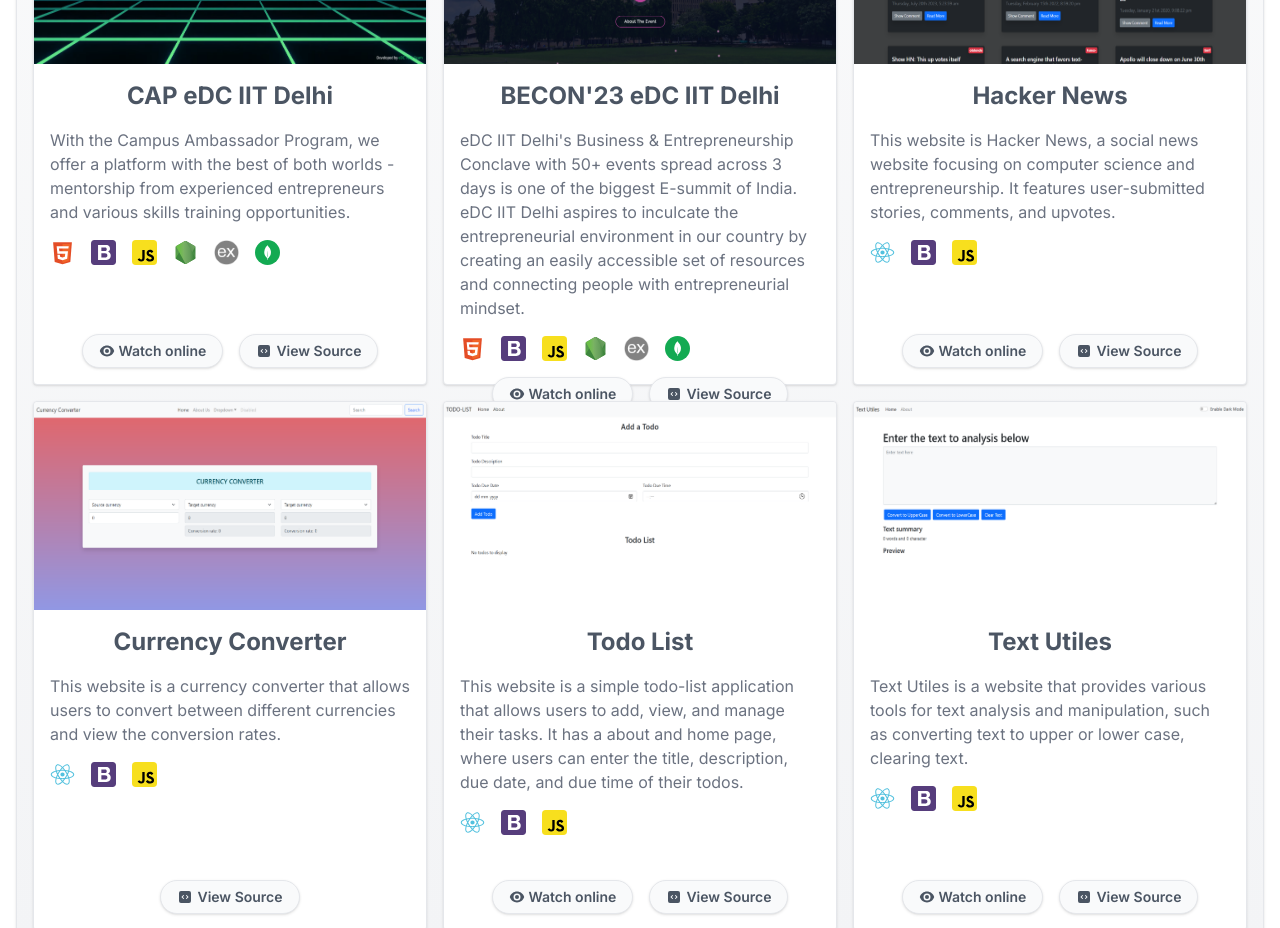
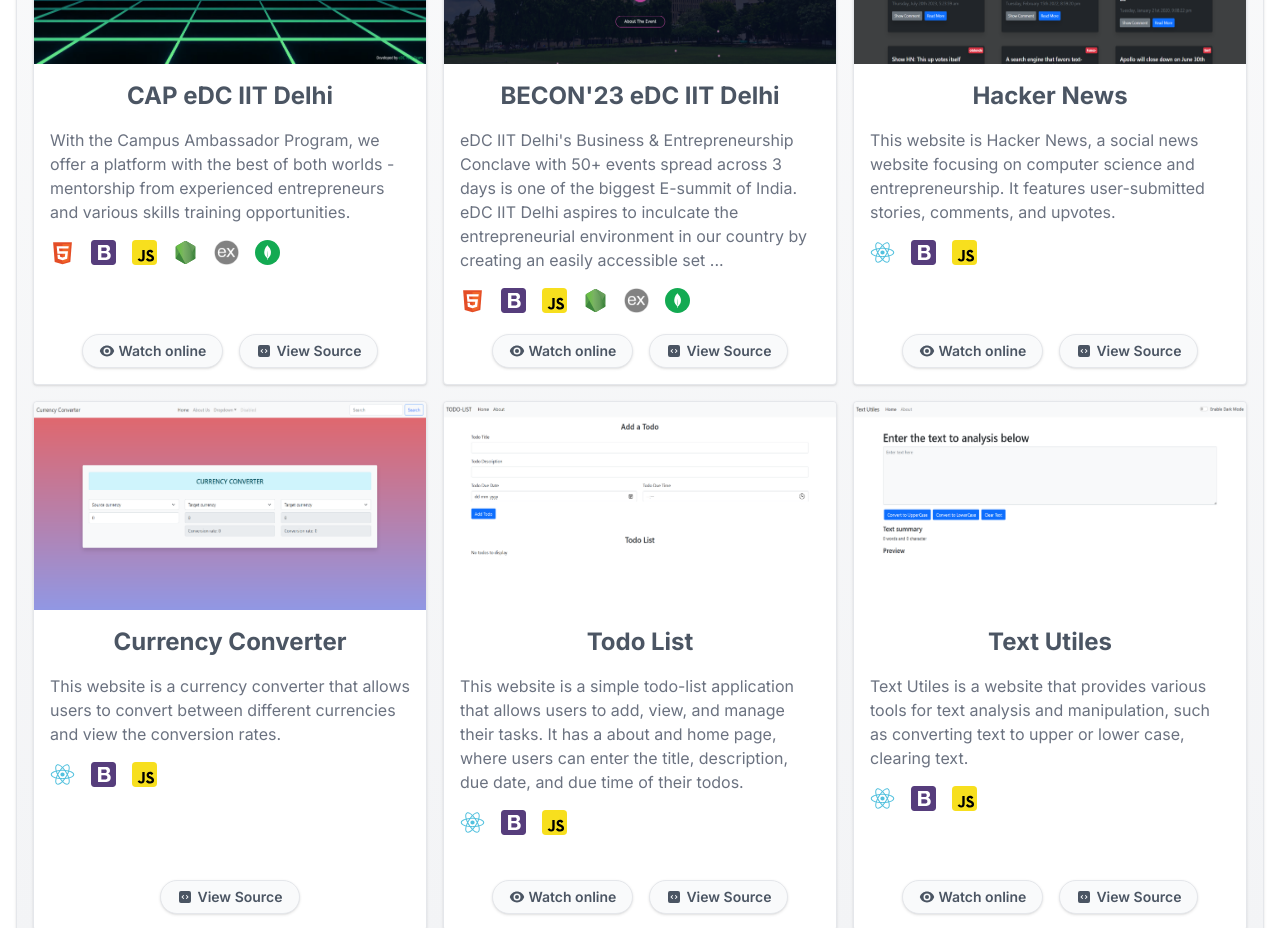
Before and after one commit to SaurabhTiwari4093/portfolio, a Next.js app: page /projects in a window 1280 px wide. Shown: the part 1660-2588 px from the top of the page. Built offline with nearby package versions, Linux system fonts and the light colour scheme.

Commit message:
Corrected project desc size

```diff
--- a/app/components/project.tsx
+++ b/app/components/project.tsx
@@ -18,7 +18,9 @@
             {props.title}
           </div>
           <div className="text-sm md:text-base mb-4 text-gray-500">
-            {props.desc}
+            {props.desc.length > 250
+              ? props.desc.substring(0, 250) + "..."
+              : props.desc}
           </div>
           <div className="flex flex-wrap gap-4 items-center mb-4">
             {props.techs.map((tech: any, key: any) => {
```
